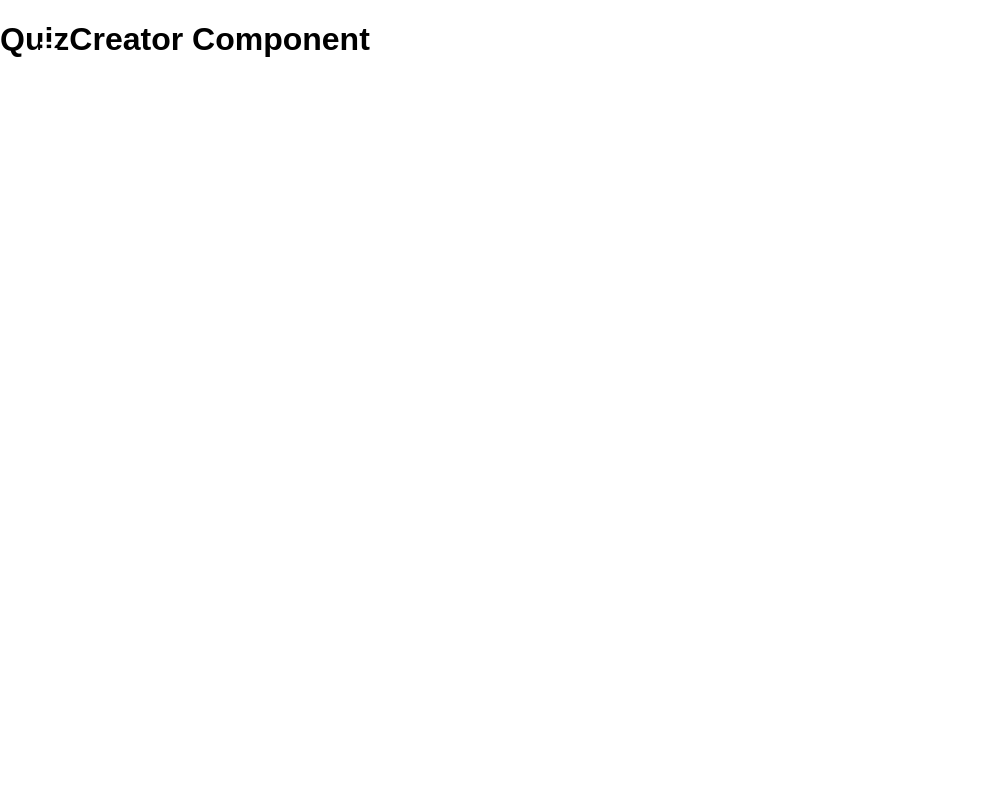
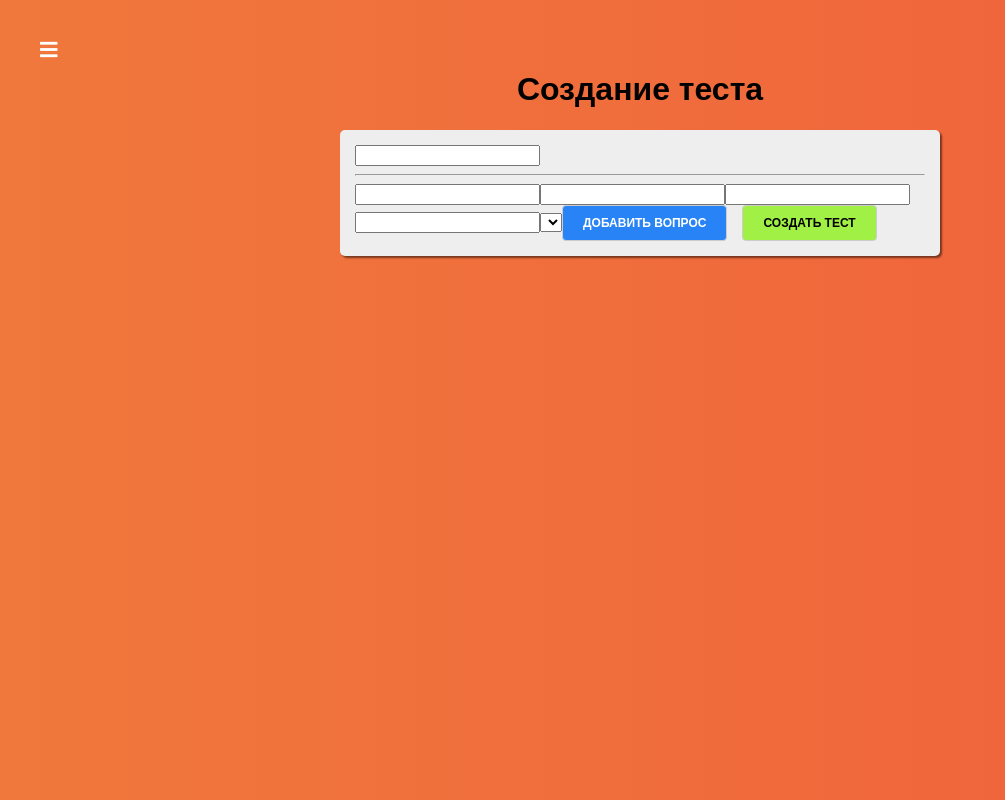
Before and after one commit to ko1p/react-practise, a React app: page /quiz-creator in a window 1280 px wide. Shown: the whole page, without its empty margins (0-1005 px from the left). Built offline with nearby package versions, Linux system fonts and the light colour scheme.

Commit message:
add QuizeCreator form & styles

```diff
--- a/src/containers/QuizCreator/QuizCreator.js
+++ b/src/containers/QuizCreator/QuizCreator.js
@@ -1,10 +1,52 @@
 import React from 'react'
+import classes from './QuizCreator.module.css'
+import Button from '../../components/UI/Button/Button'
 
 export default class QuizCreator extends React.Component {
+
+    onSubmitHandler(event) {
+        event.preventDefault()
+    }
+
+    onSubmitHandler = () => {
+
+    }
+
+    createQuizeHandler = () => {
+
+    }
+
     render() {
         return(
-            <div>
-                <h1>QuizCreator Component</h1>
+            <div className={classes.QuizCreator}>
+                <div>
+                    <h1>Создание теста</h1>
+                    <form onSubmit={this.onSubmitHandler}>
+
+                        <input/>
+                        <hr/>
+                        <input/>
+                        <input/>
+                        <input/>
+                        <input/>
+
+                        <select></select>
+
+                        <Button
+                        type='primary'
+                        onClick={this.addQuestionHandler}
+                        >
+                            Добавить вопрос
+                        </Button>
+
+                        <Button
+                        type='success'
+                        onClick={this.createQuizeHandler}
+                        >
+                            Создать тест
+                        </Button>
+                    </form>
+                </div>
             </div>
         )
     }
--- /dev/null
+++ b/src/containers/QuizCreator/QuizCreator.module.css
@@ -0,0 +1,25 @@
+.QuizCreator {
+    display: flex;
+    justify-content: center;
+    padding-top: 50px;
+    flex-grow: 1;
+    width: 100%;
+    background: linear-gradient(270deg, #f0613c 0%, #f0783c 100%);
+}
+
+.QuizCreator > div {
+    width: 100%;
+    max-width: 600px;
+    padding: 0 20px;
+}
+
+.QuizCreator h1 {
+    text-align: center;
+}
+
+.QuizCreator form {
+    background: #eee;
+    border-radius: 5px;
+    padding: 15px;
+    box-shadow: 2px 2px 2px rgba(0, 0, 0, .5);
+}
```
